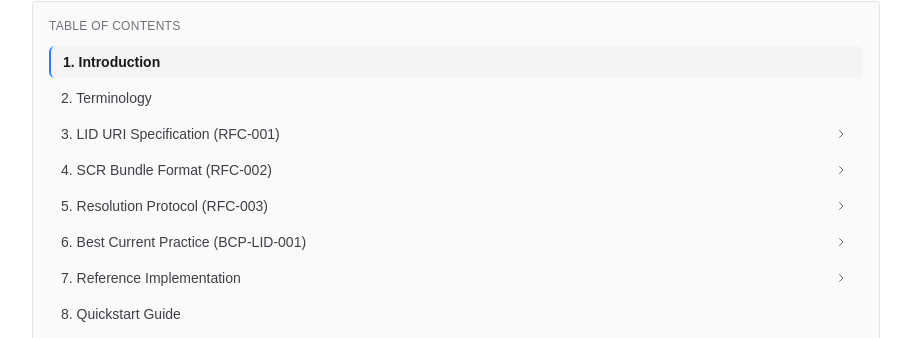
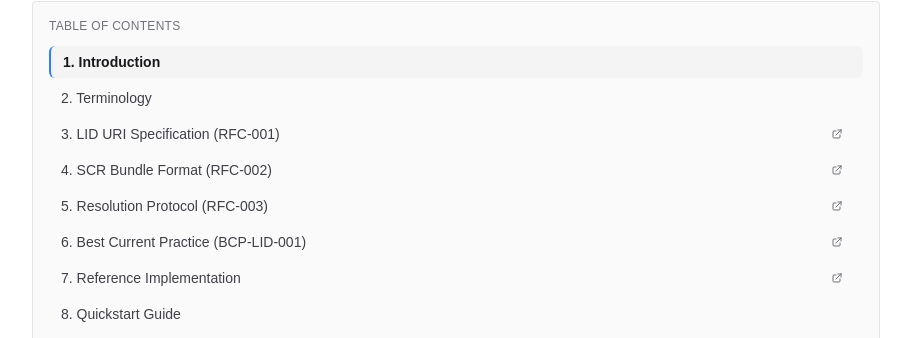
Before and after one commit to linkism/linkism-site, a Next.js app: page / in a window 1280 px wide. Shown: the part 223-561 px from the top of the page, without its empty margins (184-1095 px from the left). Built offline with nearby package versions, Linux system fonts and the light colour scheme.

Commit message:
Change to diagonal arrow

```diff
--- a/src/app/page.tsx
+++ b/src/app/page.tsx
@@ -2292,11 +2292,11 @@ export default function LinkismProtocolSpec() {
                             e.stopPropagation(); // Prevent section navigation
                             setSelectedRFC(rfcMap[s.id as keyof typeof rfcMap]); // Open overlay instead
                           }}
-                          className="p-1 ml-2 text-zinc-500 hover:text-zinc-700 dark:hover:text-zinc-300 hover:bg-zinc-100 dark:hover:bg-zinc-800 rounded transition-colors"
+                          className="px-2 py-1 ml-2 text-zinc-500 hover:text-zinc-700 dark:hover:text-zinc-300 hover:bg-zinc-100 dark:hover:bg-zinc-800 rounded transition-colors"
                           aria-label="View detailed specification"
                         >
                           <svg className="w-3 h-3" fill="none" stroke="currentColor" viewBox="0 0 24 24">
-                            <path strokeLinecap="round" strokeLinejoin="round" strokeWidth={2} d="M9 5l7 7-7 7" />
+                            <path strokeLinecap="round" strokeLinejoin="round" strokeWidth={2} d="M10 6H6a2 2 0 00-2 2v10a2 2 0 002 2h10a2 2 0 002-2v-4M14 4h6m0 0v6m0-6L10 14" />
                           </svg>
                         </button>
                       )}
```
